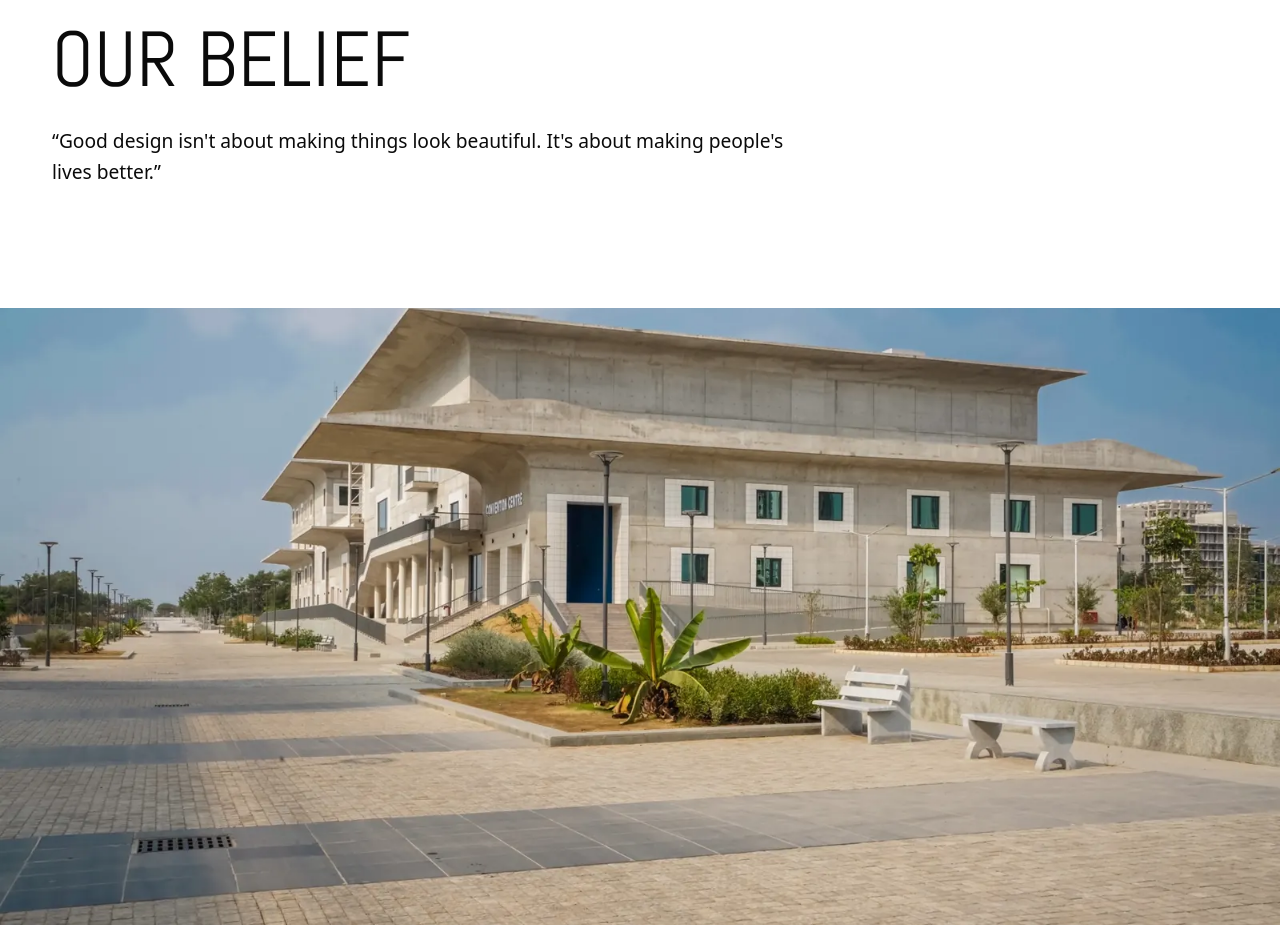
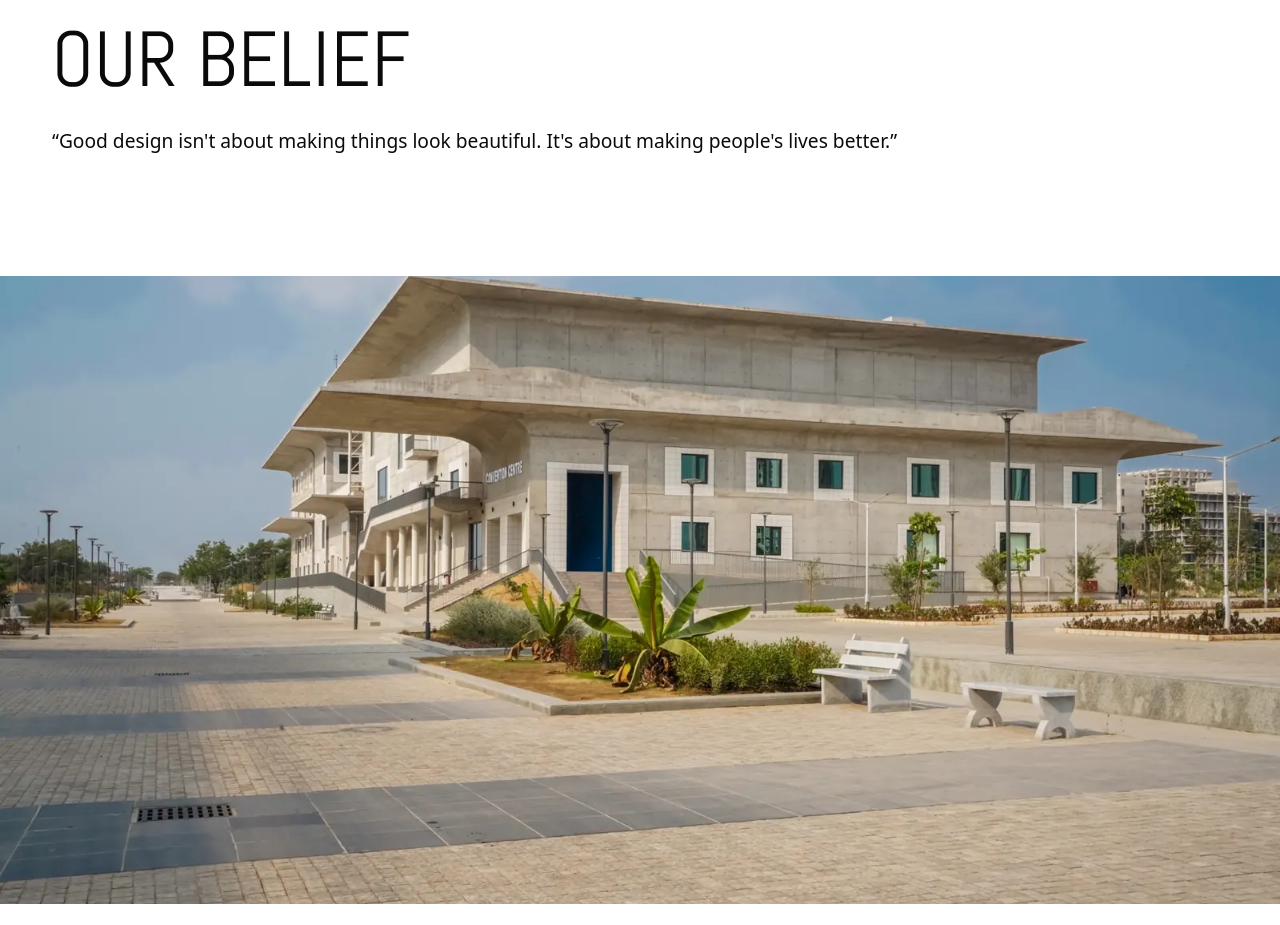
Before and after one commit to DSSI-studios/DSSI-studios.github.io, a plain HTML site: page index.html in a window 1280 px wide. Shown: the part 1428-2353 px from the top of the page. Drawn offline with Linux system fonts and the light colour scheme; a web font is replaced by a local one.

Commit message:
Belief quote on a single line

```diff
--- a/index.html
+++ b/index.html
@@ -92,7 +92,8 @@ h1,h2,h3{font-family:var(--display);font-weight:400;text-transform:uppercase;mar
 /* ---------- BELIEF ---------- */
 .belief{padding:40px 0 120px}
 .belief h2{margin-bottom:24px}
-.belief blockquote{margin:0;max-width:760px;font-size:clamp(17px,1.5vw,20px);font-weight:300;line-height:1.65}
+.belief blockquote{margin:0;font-size:clamp(17px,1.5vw,20px);font-weight:300;line-height:1.65}
+@media (min-width:1000px){.belief blockquote{white-space:nowrap}}
 
 /* ---------- FULL-BLEED ---------- */
 .bleed{height:clamp(320px,49vw,702px);background:url("assets/img/design-building.webp") center 60%/cover}
```
